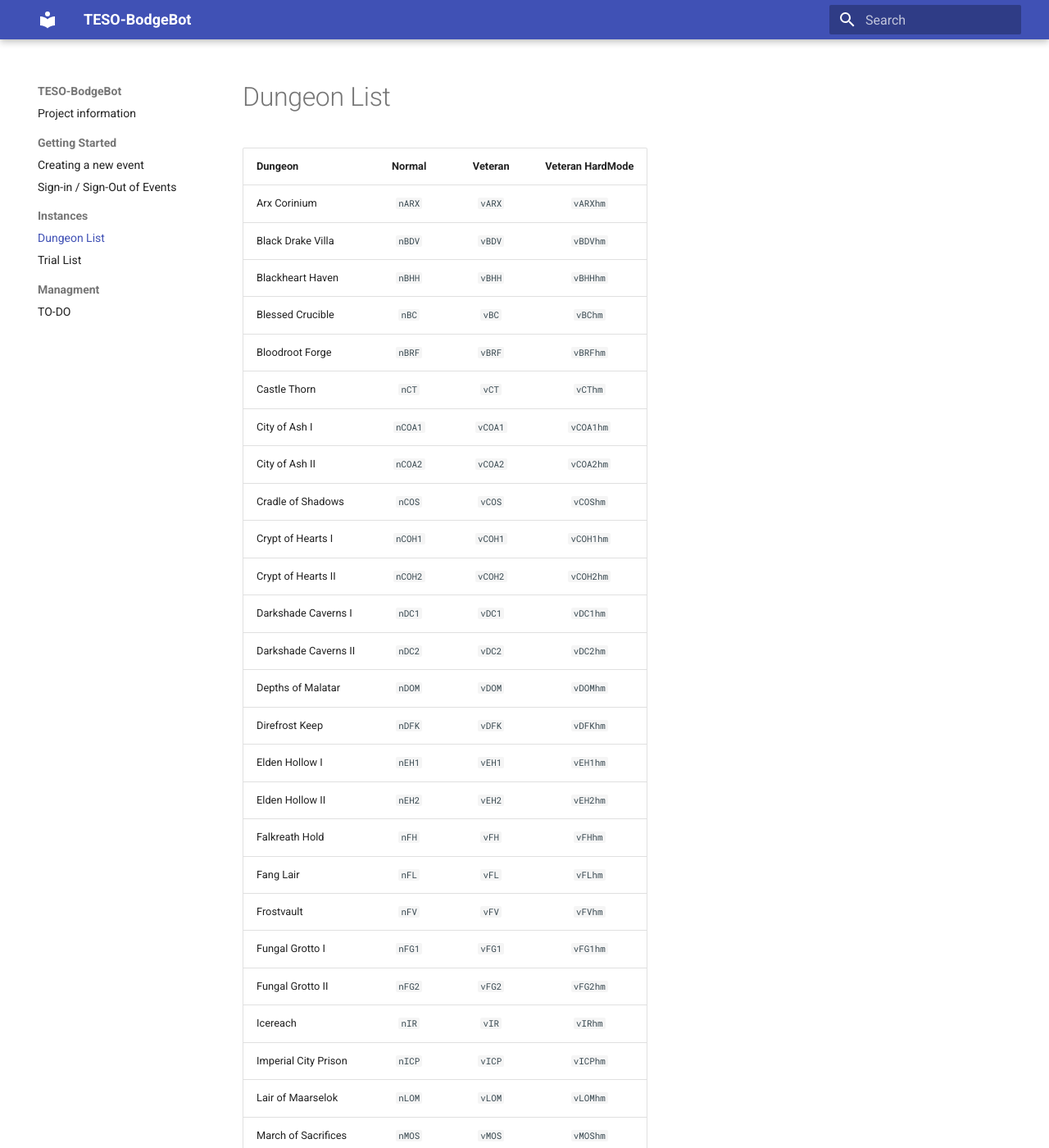
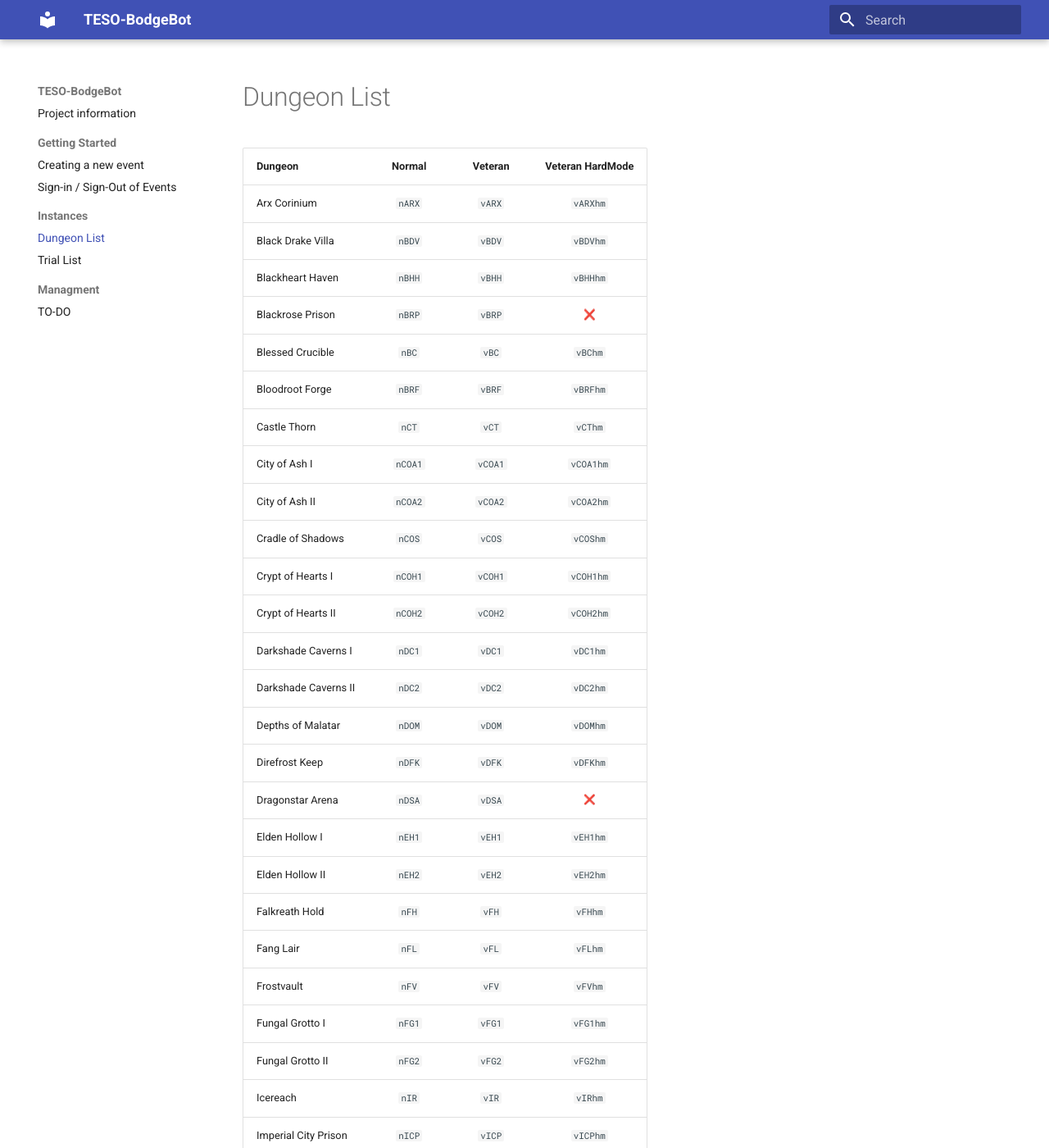
Before and after one commit to CC-Damo/BodgeBot-Docs, an MkDocs documentation site: the page built from docs/Instances/dungeons.md, in a window 1280 px wide and 1400 px high. Shown: the whole window at 82% size. Built offline with MkDocs 1.6.1 and Material for MkDocs 9.7.7, drawn with Linux system fonts in a browser that asks for light colours; emoji names are drawn with the system emoji font.

Commit message:
Added Additional Trial's and Dungeons

```diff
--- a/docs/Instances/dungeons.md
+++ b/docs/Instances/dungeons.md
@@ -5,6 +5,7 @@
 |Arx Corinium|`nARX`|`vARX`|`vARXhm`|
 |Black Drake Villa|`nBDV`|`vBDV`|`vBDVhm`|
 |Blackheart Haven|`nBHH`|`vBHH`|`vBHHhm`|
+|Blackrose Prison|`nBRP`|`vBRP`|:x:|
 |Blessed Crucible|`nBC`|`vBC`|`vBChm`|
 |Bloodroot Forge|`nBRF`|`vBRF`|`vBRFhm`|
 |Castle Thorn|`nCT`|`vCT`|`vCThm`|
@@ -17,6 +18,7 @@
 |Darkshade Caverns II|`nDC2`|`vDC2`|`vDC2hm`|
 |Depths of Malatar|`nDOM`|`vDOM`|`vDOMhm`|
 |Direfrost Keep|`nDFK`|`vDFK`|`vDFKhm`|
+|Dragonstar Arena|`nDSA`|`vDSA`|:x:|
 |Elden Hollow I|`nEH1`|`vEH1`|`vEH1hm`|
 |Elden Hollow II|`nEH2`|`vEH2`|`vEH2hm`|
 |Falkreath Hold|`nFH`|`vFH`|`vFHhm`|
```
Also changed, not shown: docs/Instances/trials.md (+1 -0 lines).
